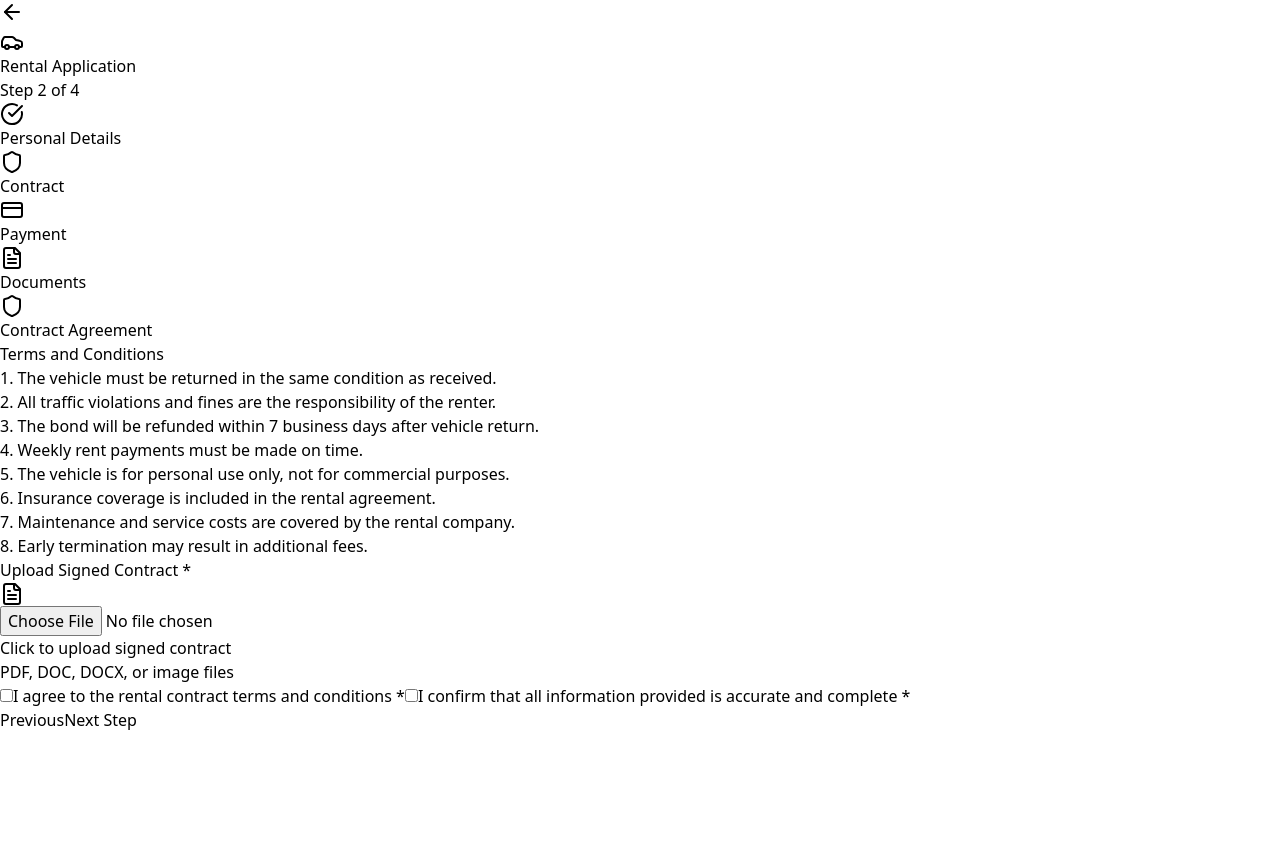
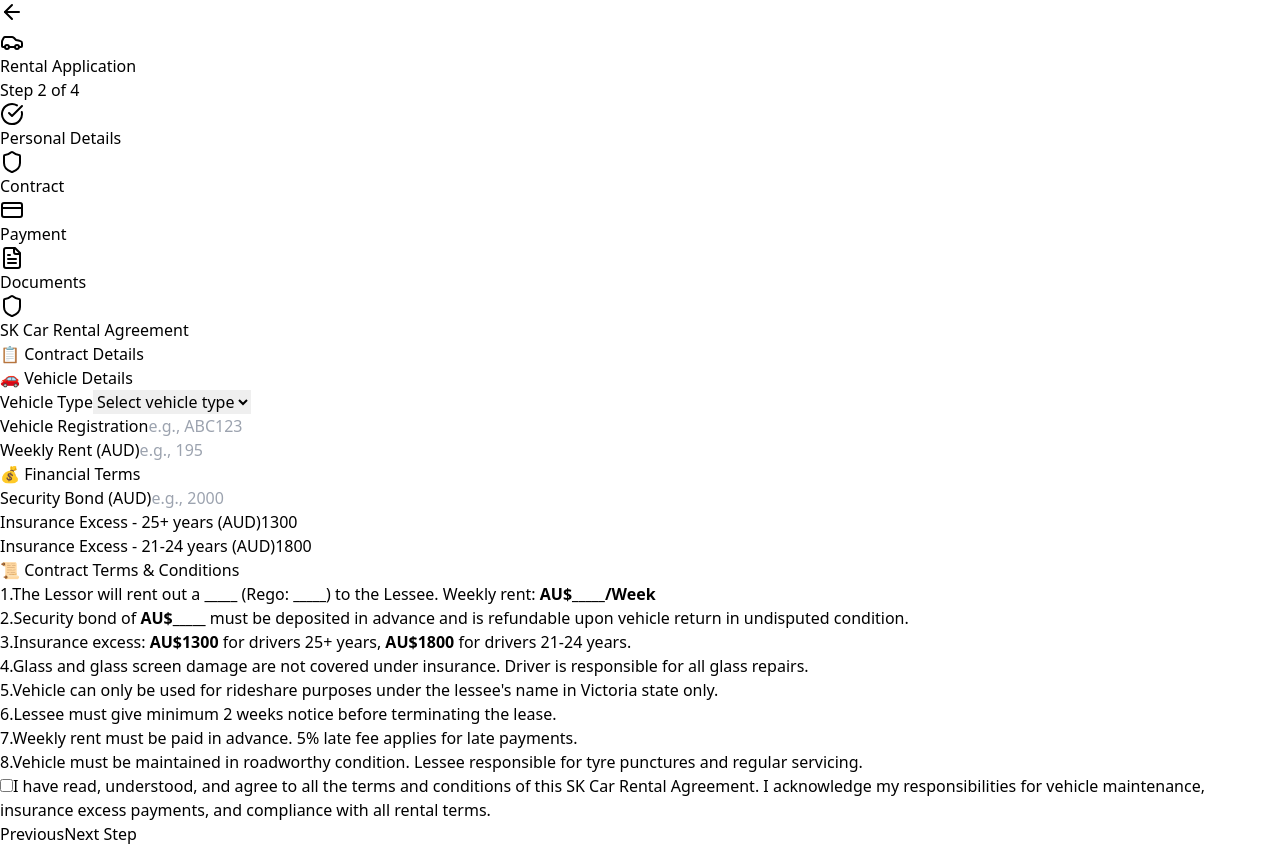
Before and after one commit to Joshua-bayagalla/auth-app, a React (Vite) app: page /qr-rental-application in a window 1280 px wide. Both pictures are taken after a click on the button "Next Step". Before the commit the page ends 800 px from the top, so only its background shows below. Built offline with nearby package versions, Linux system fonts and the light colour scheme.

Commit message:
feat: replace contract upload with editable SK Car Rental Agreement form with dynamic terms

```diff
--- a/src/components/QRRentalApplication.jsx
+++ b/src/components/QRRentalApplication.jsx
@@ -37,8 +37,12 @@ const QRRentalApplication = () => {
     bondAmount: '',
     weeklyRent: '',
 
-    // Contract Upload
-    contractDocument: null,
+    // New Contract Fields
+    vehicleType: '',
+    vehicleRego: '',
+    securityBond: '',
+    insuranceExcess25: '1300',
+    insuranceExcess21: '1800',
 
     // Documents
     licenseFront: null,
@@ -47,8 +51,7 @@ const QRRentalApplication = () => {
     rentProof: null,
 
     // Contract Agreement
-    contractAgreed: false,
-    termsAgreed: false
+    contractAgreement: false
   });
 
   const [loading, setLoading] = useState(false);
@@ -315,72 +318,171 @@ const QRRentalApplication = () => {
             <div className="bg-white/90 backdrop-blur-md rounded-3xl shadow-xl border border-white/30 p-8">
               <div className="flex items-center mb-6">
                 <Shield className="w-8 h-8 text-indigo-600 mr-3" />
-                <h2 className="text-2xl font-bold text-gray-900">Contract Agreement</h2>
+                <h2 className="text-2xl font-bold text-gray-900">SK Car Rental Agreement</h2>
               </div>
 
               <div className="space-y-6">
+                {/* Contract Form */}
                 <div className="bg-gray-50 rounded-xl p-6">
-                  <h3 className="text-lg font-semibold text-gray-900 mb-4">Terms and Conditions</h3>
-                  <div className="text-sm text-gray-600 space-y-3 max-h-64 overflow-y-auto">
-                    <p>1. The vehicle must be returned in the same condition as received.</p>
-                    <p>2. All traffic violations and fines are the responsibility of the renter.</p>
-                    <p>3. The bond will be refunded within 7 business days after vehicle return.</p>
-                    <p>4. Weekly rent payments must be made on time.</p>
-                    <p>5. The vehicle is for personal use only, not for commercial purposes.</p>
-                    <p>6. Insurance coverage is included in the rental agreement.</p>
-                    <p>7. Maintenance and service costs are covered by the rental company.</p>
-                    <p>8. Early termination may result in additional fees.</p>
+                  <h3 className="text-lg font-semibold text-gray-900 mb-6">📋 Contract Details</h3>
+
+                  <div className="grid grid-cols-1 md:grid-cols-2 gap-6">
+                    {/* Vehicle Information */}
+                    <div className="space-y-4">
+                      <h5 className="font-medium text-gray-900 border-b pb-2">🚗 Vehicle Details</h5>
+
+                      <div>
+                        <label className="block text-sm font-medium text-gray-700 mb-2">Vehicle Type</label>
+                        <select
+                          name="vehicleType"
+                          value={formData.vehicleType || ''}
+                          onChange={handleInputChange}
+                          required
+                          className="w-full px-4 py-3 border border-gray-300 rounded-xl focus:outline-none focus:ring-2 focus:ring-indigo-500 focus:border-indigo-500"
+                        >
+                          <option value="">Select vehicle type</option>
+                          <option value="Sedan">Sedan</option>
+                          <option value="Hatchback">Hatchback</option>
+                          <option value="SUV">SUV</option>
+                          <option value="Van">Van</option>
+                        </select>
+                      </div>
+
+                      <div>
+                        <label className="block text-sm font-medium text-gray-700 mb-2">Vehicle Registration</label>
+                        <input
+                          type="text"
+                          name="vehicleRego"
+                          value={formData.vehicleRego || ''}
+                          onChange={handleInputChange}
+                          required
+                          className="w-full px-4 py-3 border border-gray-300 rounded-xl focus:outline-none focus:ring-2 focus:ring-indigo-500 focus:border-indigo-500"
+                          placeholder="e.g., ABC123"
+                        />
+                      </div>
+
+                      <div>
+                        <label className="block text-sm font-medium text-gray-700 mb-2">Weekly Rent (AUD)</label>
+                        <input
+                          type="number"
+                          name="weeklyRent"
+                          value={formData.weeklyRent || ''}
+                          onChange={handleInputChange}
+                          required
+                          className="w-full px-4 py-3 border border-gray-300 rounded-xl focus:outline-none focus:ring-2 focus:ring-indigo-500 focus:border-indigo-500"
+                          placeholder="e.g., 195"
+                        />
+                      </div>
+                    </div>
+
+                    {/* Financial Terms */}
+                    <div className="space-y-4">
+                      <h5 className="font-medium text-gray-900 border-b pb-2">💰 Financial Terms</h5>
+
+                      <div>
+                        <label className="block text-sm font-medium text-gray-700 mb-2">Security Bond (AUD)</label>
+                        <input
+                          type="number"
+                          name="securityBond"
+                          value={formData.securityBond || ''}
+                          onChange={handleInputChange}
+                          required
+                          className="w-full px-4 py-3 border border-gray-300 rounded-xl focus:outline-none focus:ring-2 focus:ring-indigo-500 focus:border-indigo-500"
+                          placeholder="e.g., 2000"
+                        />
+                      </div>
+
+                      <div>
+                        <label className="block text-sm font-medium text-gray-700 mb-2">Insurance Excess - 25+ years (AUD)</label>
+                        <input
+                          type="number"
+                          name="insuranceExcess25"
+                          value={formData.insuranceExcess25 || '1300'}
+                          onChange={handleInputChange}
+                          required
+                          className="w-full px-4 py-3 border border-gray-300 rounded-xl focus:outline-none focus:ring-2 focus:ring-indigo-500 focus:border-indigo-500"
+                          placeholder="1300"
+                        />
+                      </div>
+
+                      <div>
+                        <label className="block text-sm font-medium text-gray-700 mb-2">Insurance Excess - 21-24 years (AUD)</label>
+                        <input
+                          type="number"
+                          name="insuranceExcess21"
+                          value={formData.insuranceExcess21 || '1800'}
+                          onChange={handleInputChange}
+                          required
+                          className="w-full px-4 py-3 border border-gray-300 rounded-xl focus:outline-none focus:ring-2 focus:ring-indigo-500 focus:border-indigo-500"
+                          placeholder="1800"
+                        />
+                      </div>
+                    </div>
+                  </div>
+
+                  {/* Contract Terms */}
+                  <div className="mt-8 space-y-4">
+                    <h5 className="font-medium text-gray-900 border-b pb-2">📜 Contract Terms & Conditions</h5>
+
+                    <div className="bg-white rounded-xl p-4 space-y-3 text-sm">
+                      <div className="flex items-start space-x-2">
+                        <span className="font-medium text-indigo-600">1.</span>
+                        <span>The Lessor will rent out a <strong>{formData.vehicleType || '_____'}</strong> (Rego: <strong>{formData.vehicleRego || '_____'}</strong>) to the Lessee. Weekly rent: <strong>AU${formData.weeklyRent || '_____'}/Week</strong></span>
+                      </div>
+
+                      <div className="flex items-start space-x-2">
+                        <span className="font-medium text-indigo-600">2.</span>
+                        <span>Security bond of <strong>AU${formData.securityBond || '_____'}</strong> must be deposited in advance and is refundable upon vehicle return in undisputed condition.</span>
+                      </div>
+
+                      <div className="flex items-start space-x-2">
+                        <span className="font-medium text-indigo-600">3.</span>
+                        <span>Insurance excess: <strong>AU${formData.insuranceExcess25 || '1300'}</strong> for drivers 25+ years, <strong>AU${formData.insuranceExcess21 || '1800'}</strong> for drivers 21-24 years.</span>
+                      </div>
+
+                      <div className="flex items-start space-x-2">
+                        <span className="font-medium text-indigo-600">4.</span>
+                        <span>Glass and glass screen damage are not covered under insurance. Driver is responsible for all glass repairs.</span>
+                      </div>
+
+                      <div className="flex items-start space-x-2">
+                        <span className="font-medium text-indigo-600">5.</span>
+                        <span>Vehicle can only be used for rideshare purposes under the lessee's name in Victoria state only.</span>
+                      </div>
+
+                      <div className="flex items-start space-x-2">
+                        <span className="font-medium text-indigo-600">6.</span>
+                        <span>Lessee must give minimum 2 weeks notice before terminating the lease.</span>
+                      </div>
+
+                      <div className="flex items-start space-x-2">
+                        <span className="font-medium text-indigo-600">7.</span>
+                        <span>Weekly rent must be paid in advance. 5% late fee applies for late payments.</span>
+                      </div>
+
+                      <div className="flex items-start space-x-2">
+                        <span className="font-medium text-indigo-600">8.</span>
+                        <span>Vehicle must be maintained in roadworthy condition. Lessee responsible for tyre punctures and regular servicing.</span>
+                      </div>
+                    </div>
                   </div>
                 </div>
 
-                <div>
-                  <label className="block text-sm font-medium text-gray-700 mb-2">Upload Signed Contract *</label>
-                  <div className="border-2 border-dashed border-gray-300 rounded-xl p-6 text-center hover:border-blue-400 transition-colors">
-                    <FileText className="w-8 h-8 text-gray-400 mx-auto mb-2" />
-                    <input
-                      type="file"
-                      accept=".pdf,.doc,.docx,image/*"
-                      onChange={(e) => handleFileUpload(e, 'contractDocument')}
-                      className="hidden"
-                      id="contractDocument"
-                      required
-                    />
-                    <label htmlFor="contractDocument" className="cursor-pointer">
-                      <p className="text-sm text-gray-600">Click to upload signed contract</p>
-                      <p className="text-xs text-gray-500 mt-1">PDF, DOC, DOCX, or image files</p>
-                    </label>
-                  </div>
-                  {formData.contractDocument && (
-                    <p className="text-sm text-green-600 mt-2">✓ {formData.contractDocument.name}</p>
-                  )}
-                </div>
 
-                <div className="space-y-4">
+
+                {/* Agreement Checkbox */}
+                <div className="bg-indigo-50 rounded-xl p-4 border border-indigo-200">
                   <label className="flex items-start space-x-3 cursor-pointer">
                     <input
                       type="checkbox"
-                      name="contractAgreed"
-                      checked={formData.contractAgreed}
-                      onChange={handleInputChange}
+                      name="contractAgreement"
+                      checked={formData.contractAgreement || false}
+                      onChange={(e) => setFormData(prev => ({ ...prev, contractAgreement: e.target.checked }))}
                       required
-                      className="mt-1 w-4 h-4 text-blue-600 border-gray-300 rounded focus:ring-blue-500"
+                      className="mt-1 w-4 h-4 text-indigo-600 border-gray-300 rounded focus:ring-indigo-500"
                     />
                     <span className="text-sm text-gray-700">
-                      I agree to the rental contract terms and conditions *
-                    </span>
-                  </label>
-
-                  <label className="flex items-start space-x-3 cursor-pointer">
-                    <input
-                      type="checkbox"
-                      name="termsAgreed"
-                      checked={formData.termsAgreed}
-                      onChange={handleInputChange}
-                      required
-                      className="mt-1 w-4 h-4 text-blue-600 border-gray-300 rounded focus:ring-blue-500"
-                    />
-                    <span className="text-sm text-gray-700">
-                      I confirm that all information provided is accurate and complete *
+                      I have read, understood, and agree to all the terms and conditions of this SK Car Rental Agreement. I acknowledge my responsibilities for vehicle maintenance, insurance excess payments, and compliance with all rental terms.
                     </span>
                   </label>
                 </div>
```
